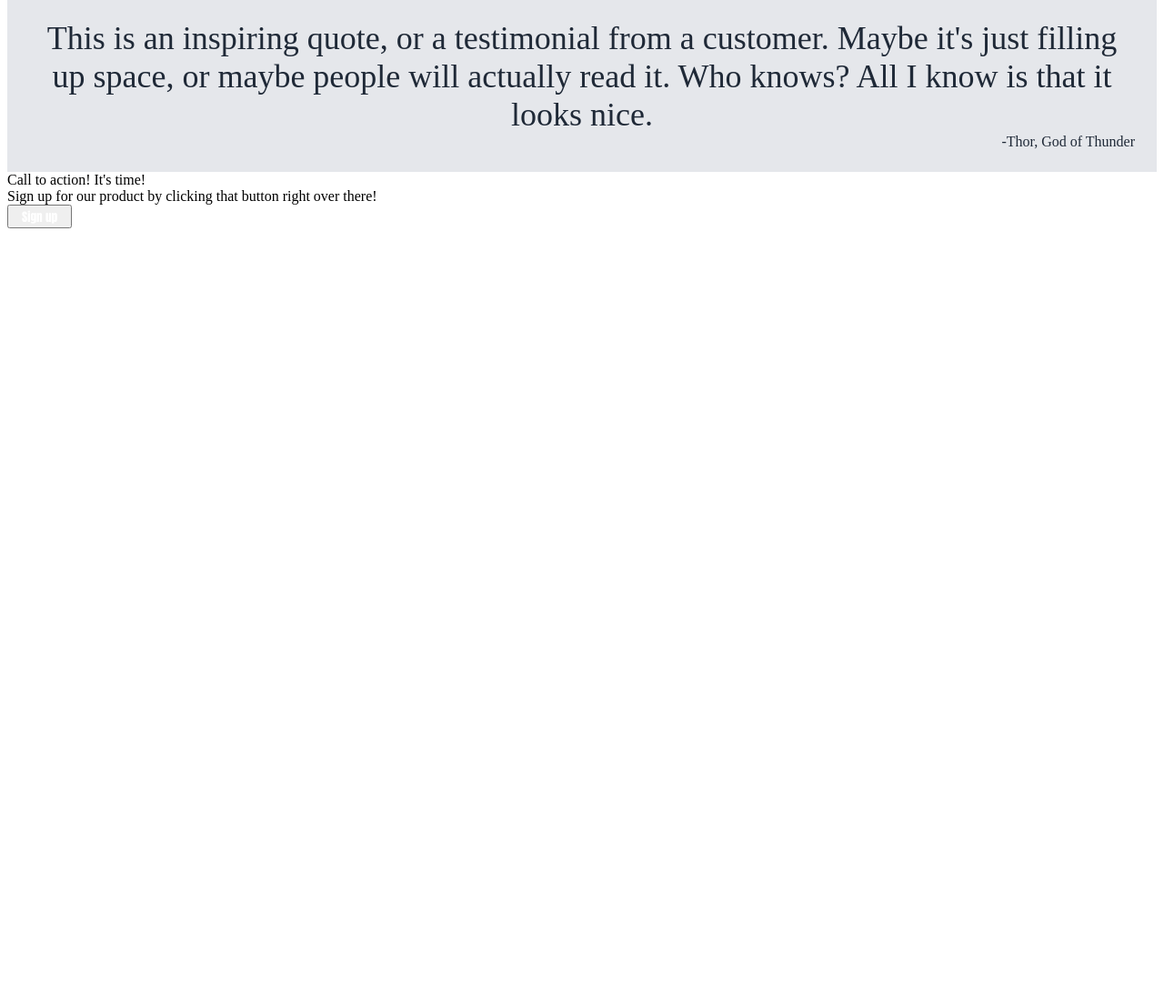
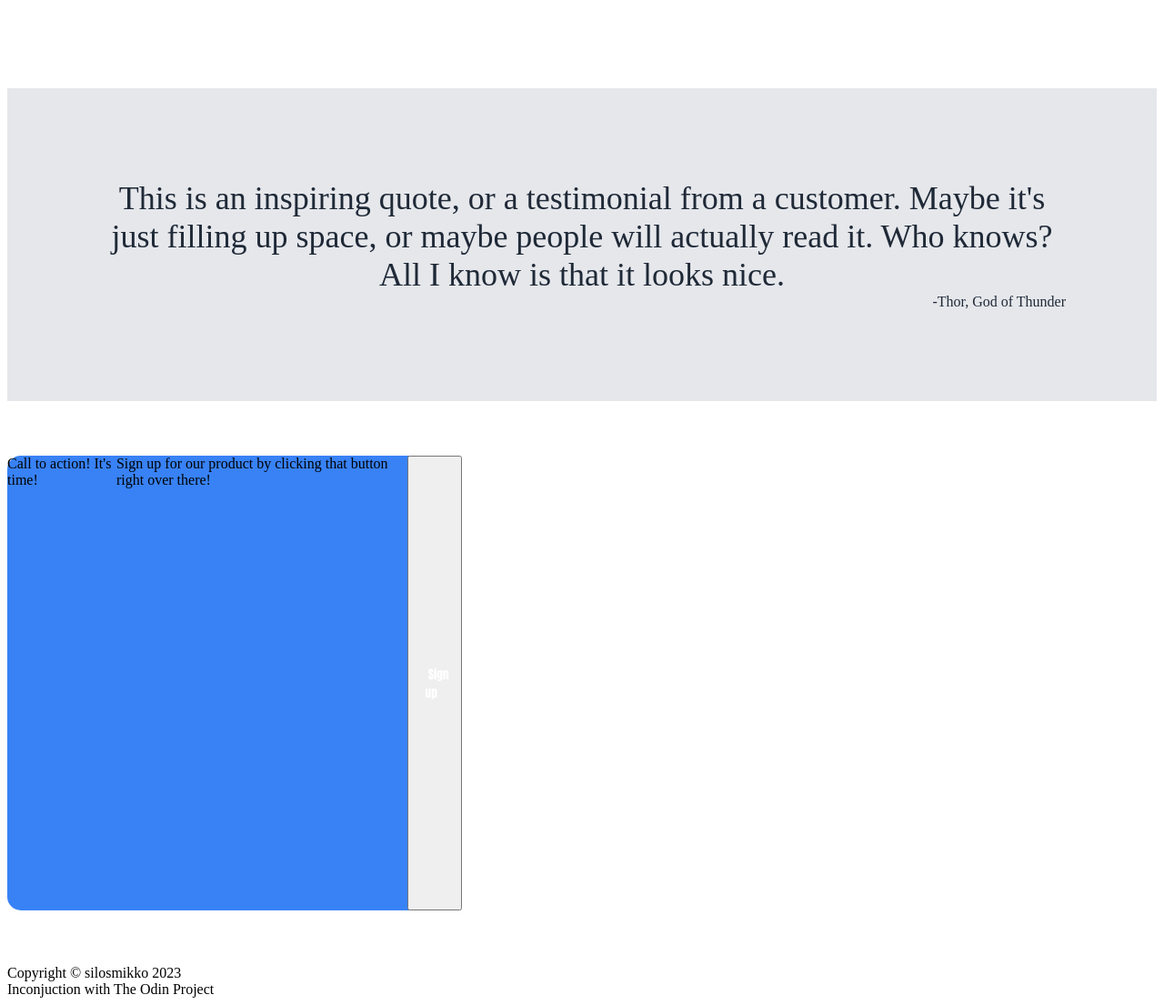
Before and after one commit to silosmikko/landing-page, a plain HTML site: page index.html in a window 1280 px wide. Shown: the part 1257-2362 px from the top of the page at 91% size. Before the commit the page ends 1516 px from the top, so only its background shows below. Drawn offline with Linux system fonts and the light colour scheme.

Commit message:
Adjusted Content Need to Fix CSS

```diff
--- a/index.html
+++ b/index.html
@@ -60,6 +60,10 @@
         <button class="signup-cta"><a href="google.com">Sign up</a></button>
     </div>
 
+    <div clas="footer">
+        <div class="footer-text1">Copyright © silosmikko 2023</div>
+        <div class="footer-text2">Inconjuction with The Odin Project</div>
+    </div>
 
 </body>
 
--- a/styles.css
+++ b/styles.css
@@ -1,8 +1,6 @@
 .body {
     margin: 0;
-    font-family: Impact, Haettenschweiler, 'Arial Narrow Bold', sans-serif;
     display: flex;
-    flex: 1;
 }
 
 .header {
@@ -109,9 +107,8 @@ a {
 
 .quote {
   background: #e5e7eb;
-  display: flex;
-  flex-direction: column;
-  padding: 24px;
+  padding: 100px;
+  margin-top: 100px;
 }
 
 .quote-text {
@@ -126,3 +123,13 @@ a {
   color: #1F2937;
   text-align: right;
 }
+
+.call-to-action{
+  display: flex;
+  background-color: #3882f6;
+  width: 500px;
+  height: 500px;
+  border-radius: 15px;
+  margin-top: 60px;
+  margin-bottom: 60px;
+}
```
